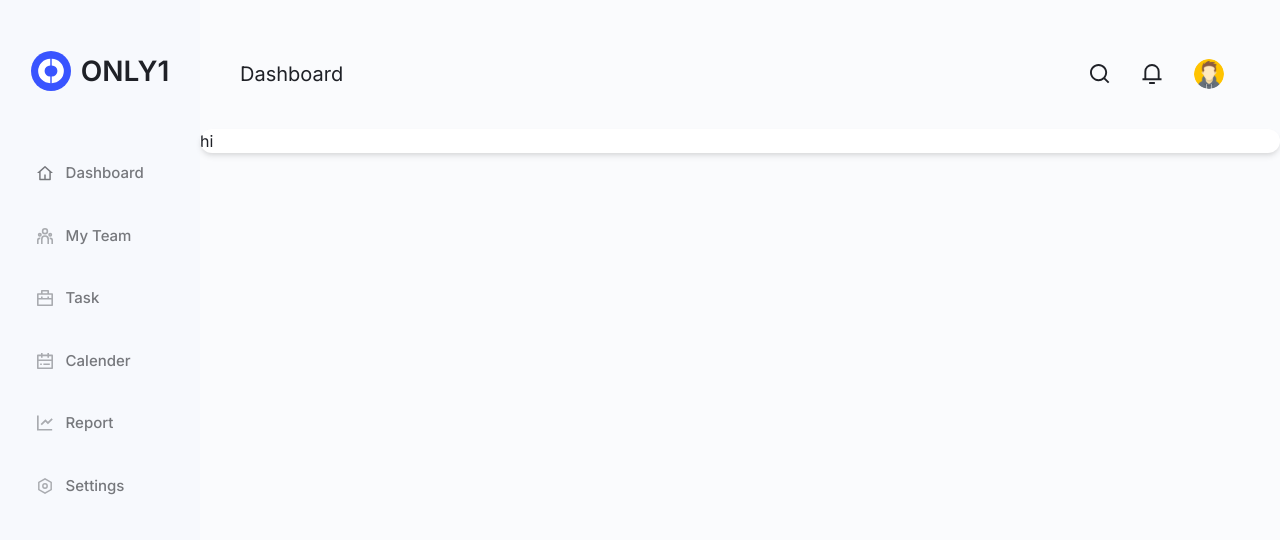
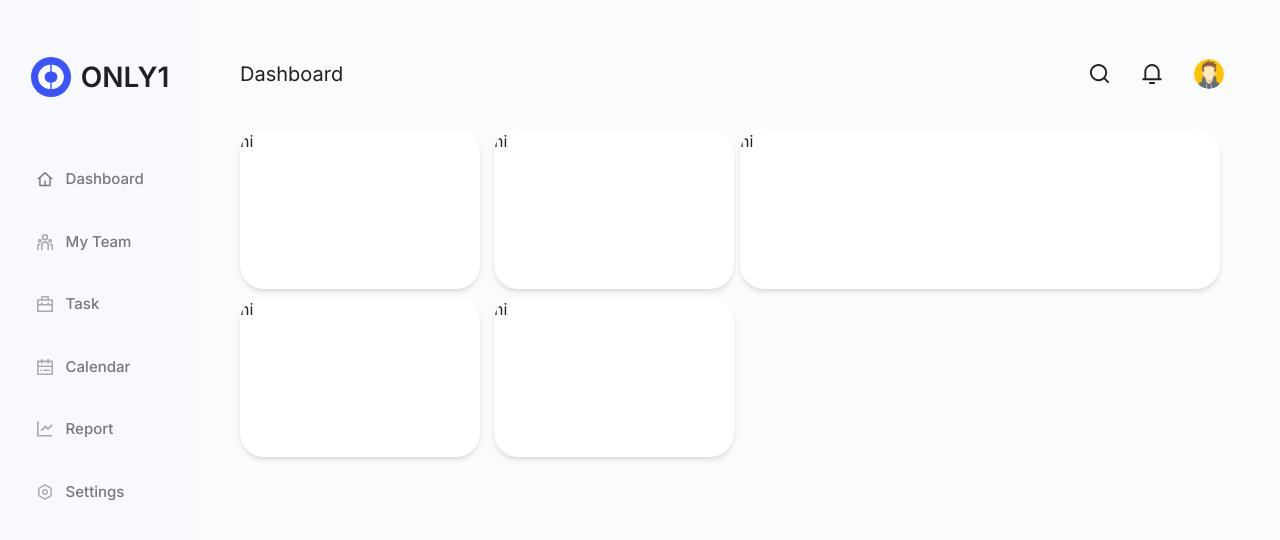
Before and after one commit to a3har/only1-dashboard, a React (Create React App) app: page / in a window 1280 px wide. Shown: the top 540 px of the page. Built offline with nearby package versions, Linux system fonts and the light colour scheme.

Commit message:
Dashboard layout desined

```diff
--- a/src/App.css
+++ b/src/App.css
@@ -5,5 +5,5 @@
   background-color: #fafbfd;
 }
 .app__content {
-  width: 100%;
+  @apply px-10 w-full;
 }
--- a/src/App.js
+++ b/src/App.js
@@ -1,8 +1,9 @@
 import "./App.css";
 import Header from "./components/Header/Header";
 import Sidebar from "./components/Sidebar/Sidebar";
-import Card from "./components/Card/Card";
 import { BrowserRouter as Router, Switch, Route } from "react-router-dom";
+import Dashboard from "./Pages/Dashboard/Dashboard";
+import MyTeam from "./Pages/MyTeam/MyTeam";
 function App() {
   return (
     <div className="app">
@@ -11,11 +12,11 @@ function App() {
         <Header />
         <Router>
           <Switch>
-            <Route path="/home">
-              <Card />
+            <Route path="/team">
+              <MyTeam />
             </Route>
             <Route path="/">
-              <Card />
+              <Dashboard />
             </Route>
           </Switch>
         </Router>
--- /dev/null
+++ b/src/Pages/Dashboard/Dashboard.css
@@ -0,0 +1,11 @@
+.dashboard {
+  @apply grid grid-rows-2 gap-3;
+}
+
+.dashboard__firstrow {
+  @apply grid grid-cols-2;
+}
+
+.dashboard__smallcards {
+  @apply grid grid-cols-2 grid-rows-2 gap-2;
+}
--- /dev/null
+++ b/src/Pages/Dashboard/Dashboard.js
@@ -0,0 +1,31 @@
+import React from "react";
+import "./Dashboard.css";
+import Card from "../../components/Card/Card";
+function Dashboard() {
+  let smallCardStyle = {
+    height: "10rem",
+    width: "15rem",
+  };
+  let taskActivitiesCardStyle = {
+    height: "10rem",
+    width: "30rem",
+  };
+  return (
+    <div className="dashboard">
+      <div className="dashboard__firstrow">
+        <div className="dashboard__smallcards">
+          <Card styles={smallCardStyle} />
+          <Card styles={smallCardStyle} />
+          <Card styles={smallCardStyle} />
+          <Card styles={smallCardStyle} />
+        </div>
+        <div className="dashboard__taskactivities">
+          <Card styles={taskActivitiesCardStyle} />
+        </div>
+      </div>
+      <div className="dashboard__secondrow"></div>
+    </div>
+  );
+}
+
+export default Dashboard;
--- /dev/null
+++ b/src/Pages/MyTeam/MyTeam.js
@@ -0,0 +1,7 @@
+import React from "react";
+import "./MyTeam.css";
+function MyTeam() {
+  return <div></div>;
+}
+
+export default MyTeam;
--- a/src/components/Card/Card.css
+++ b/src/components/Card/Card.css
@@ -1,3 +1,3 @@
 .card {
-  @apply bg-white rounded-full overflow-hidden shadow-md;
+  @apply bg-white rounded-3xl overflow-hidden shadow-md;
 }
--- a/src/components/Card/Card.js
+++ b/src/components/Card/Card.js
@@ -1,8 +1,12 @@
 import React from "react";
 import "./Card.css";
 
-function Card() {
-  return <div className="card">hi</div>;
+function Card({ styles }) {
+  return (
+    <div className="card" style={styles}>
+      hi
+    </div>
+  );
 }
 
 export default Card;
--- a/src/components/Header/Header.css
+++ b/src/components/Header/Header.css
@@ -1,5 +1,5 @@
 .header {
-  @apply flex justify-between items-center px-10 pt-1 mb-10 text-xl;
+  @apply flex justify-between items-center pt-1 mb-10 text-xl;
   margin-top: 55px;
 }
 .header__right {
--- a/src/components/Sidebar/Sidebar.css
+++ b/src/components/Sidebar/Sidebar.css
@@ -6,13 +6,11 @@
 }
 
 .sidebar__header {
-  display: flex;
-  align-items: center;
-  justify-content: center;
+  @apply flex items-center justify-center mt-9;
   font-size: 28px;
   font-weight: 600;
   padding: 20px;
-  margin-top: 30px;
+  /* margin-top: 30px; */
 }
 .sidebar__logo {
   font-size: 40px;
--- a/src/components/Sidebar/Sidebar.js
+++ b/src/components/Sidebar/Sidebar.js
@@ -1,32 +1,30 @@
-import React from 'react'
-import "./Sidebar.css"
-import SidebarOption from './SidebarOption/SidebarOption'
-import SvgLogo from '../../iconComponents/Logo'
-import SvgDashboard from '../../iconComponents/Dashboard'
-import SvgMyTeam from '../../iconComponents/MyTeam'
-import SvgTask from '../../iconComponents/Task'
-import SvgCalender from '../../iconComponents//Calendar'
-import SvgReport from '../../iconComponents/Report'
-import SvgSettings from '../../iconComponents/Settings'
+import React from "react";
+import "./Sidebar.css";
+import SidebarOption from "./SidebarOption/SidebarOption";
+import SvgLogo from "../../iconComponents/Logo";
+import SvgDashboard from "../../iconComponents/Dashboard";
+import SvgMyTeam from "../../iconComponents/MyTeam";
+import SvgTask from "../../iconComponents/Task";
+import SvgCalender from "../../iconComponents//Calendar";
+import SvgReport from "../../iconComponents/Report";
+import SvgSettings from "../../iconComponents/Settings";
 function Sidebar() {
   return (
     <div className="sidebar">
       <div className="sidebar__header">
-                <SvgLogo className="sidebar__logo"/>
+        <SvgLogo className="sidebar__logo" />
         <span>ONLY1</span>
       </div>
       <div className="sidebar__options">
-                <SidebarOption Icon={SvgDashboard} title="Dashboard"/>
-                <SidebarOption Icon={SvgMyTeam} title="My Team"/>
-                <SidebarOption Icon={SvgTask} title="Task"/>
-                <SidebarOption Icon={SvgCalender} title="Calender"/>
-                <SidebarOption Icon={SvgReport} title="Report"/>
-                <SidebarOption Icon={SvgSettings} title="Settings"/>
+        <SidebarOption Icon={SvgDashboard} title="Dashboard" />
+        <SidebarOption Icon={SvgMyTeam} title="My Team" />
+        <SidebarOption Icon={SvgTask} title="Task" />
+        <SidebarOption Icon={SvgCalender} title="Calendar" />
+        <SidebarOption Icon={SvgReport} title="Report" />
+        <SidebarOption Icon={SvgSettings} title="Settings" />
       </div>
-
-
     </div>
-    )
+  );
 }
 
-export default Sidebar
+export default Sidebar;
```
Also changed, not shown: src/Pages/MyTeam/MyTeam.css (added). Lines whose indentation alone changed are shown as unchanged.
